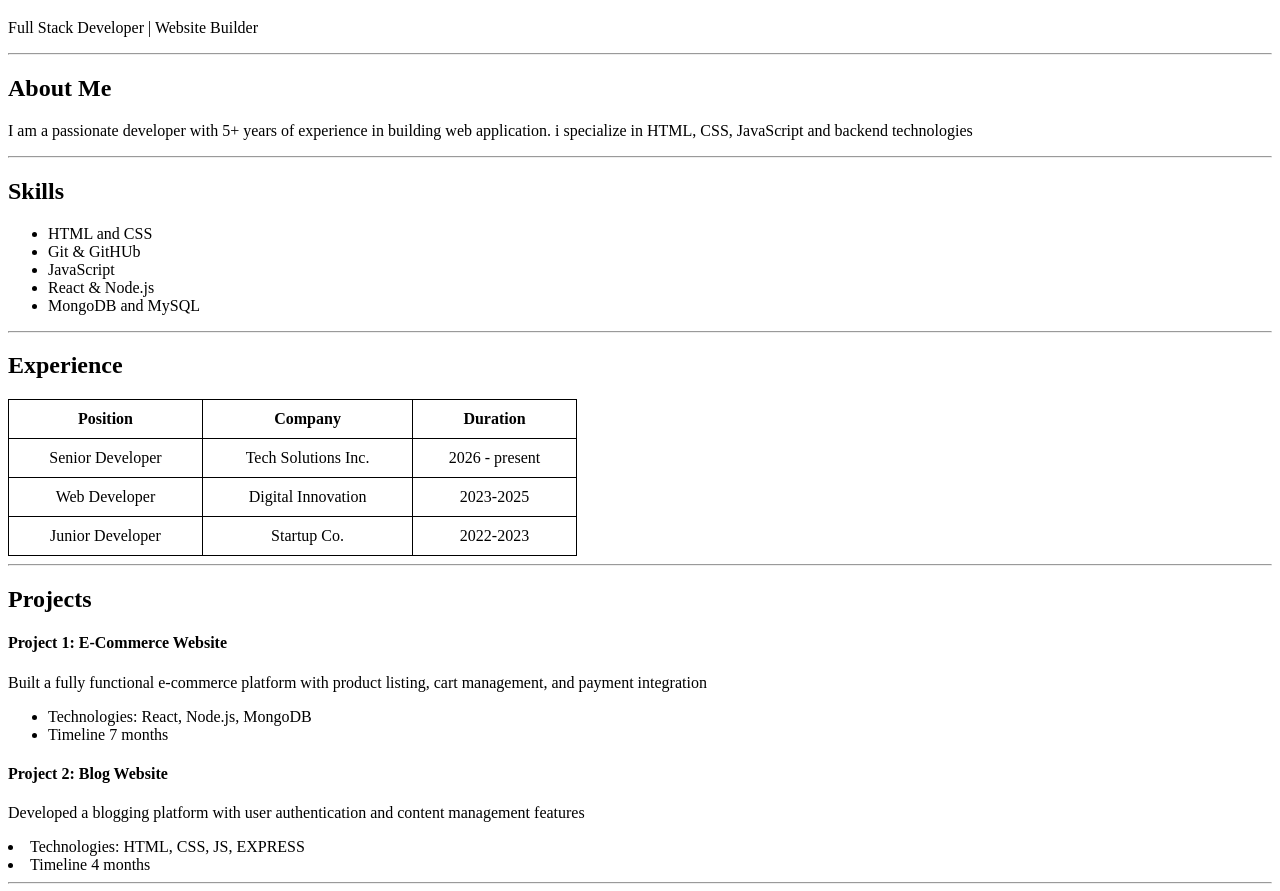
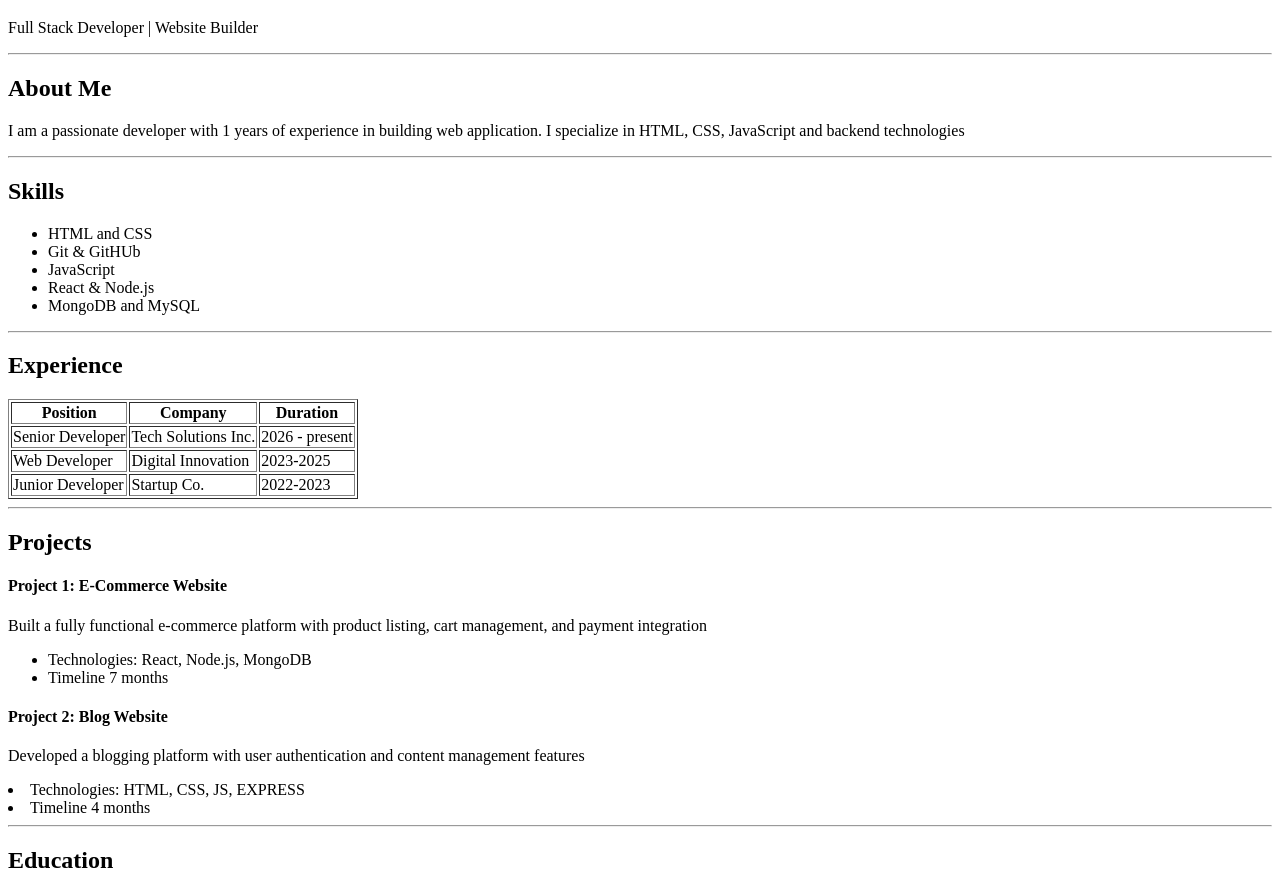
Before and after one commit to codewgagan/Resume, a plain HTML site: page Resume/index.html in a window 1280 px wide. Shown: the part 61-952 px from the top of the page. Drawn offline with Linux system fonts and the light colour scheme.

Commit message:
remove css

```diff
--- a/Resume/index.html
+++ b/Resume/index.html
@@ -6,22 +6,22 @@
     <title>Resume</title>
 </head>
 <style>
-    table{
+    /* table{
         border-collapse: collapse;
         width: 45%;
-    }
-    tr,th,td{
+    } */
+    /* tr,th,td{
         border: 1px solid black;
         padding: 10px;
         text-align: center;
-    }
+    } */
 </style>
 <body>
     <h1>Gagan Gowda</h1>
     <p>Full Stack Developer | Website Builder</p> <hr>
 
     <h2>About Me</h2>
-    <p>I am a passionate developer with 5+ years of experience in building web application. i specialize in HTML, CSS, JavaScript and backend technologies</p> <hr>
+    <p>I am a passionate developer with 1 years of experience in building web application. I specialize in HTML, CSS, JavaScript and backend technologies</p> <hr>
     <h2>Skills</h2>
     <ul>
         <li>HTML and CSS</li>
@@ -33,7 +33,7 @@
     </ul><hr>
 
     <h2>Experience</h2>
-    <table>
+    <table border="1">
         <thead>
             <tr>
                 <th>Position</th>
@@ -76,7 +76,7 @@
     <hr>
 
     <h2>Education</h2>
-    <table>
+    <table border="1">
         <thead>
             <tr>
                 <th>Degree</th>
```
